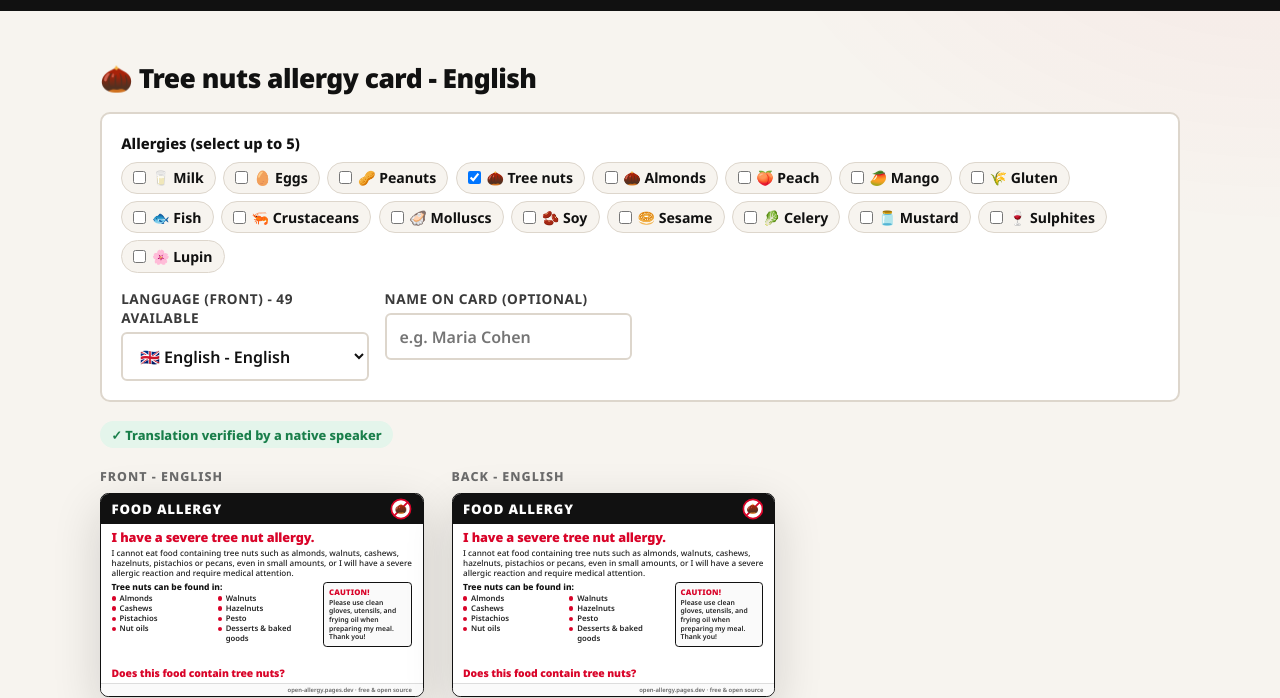
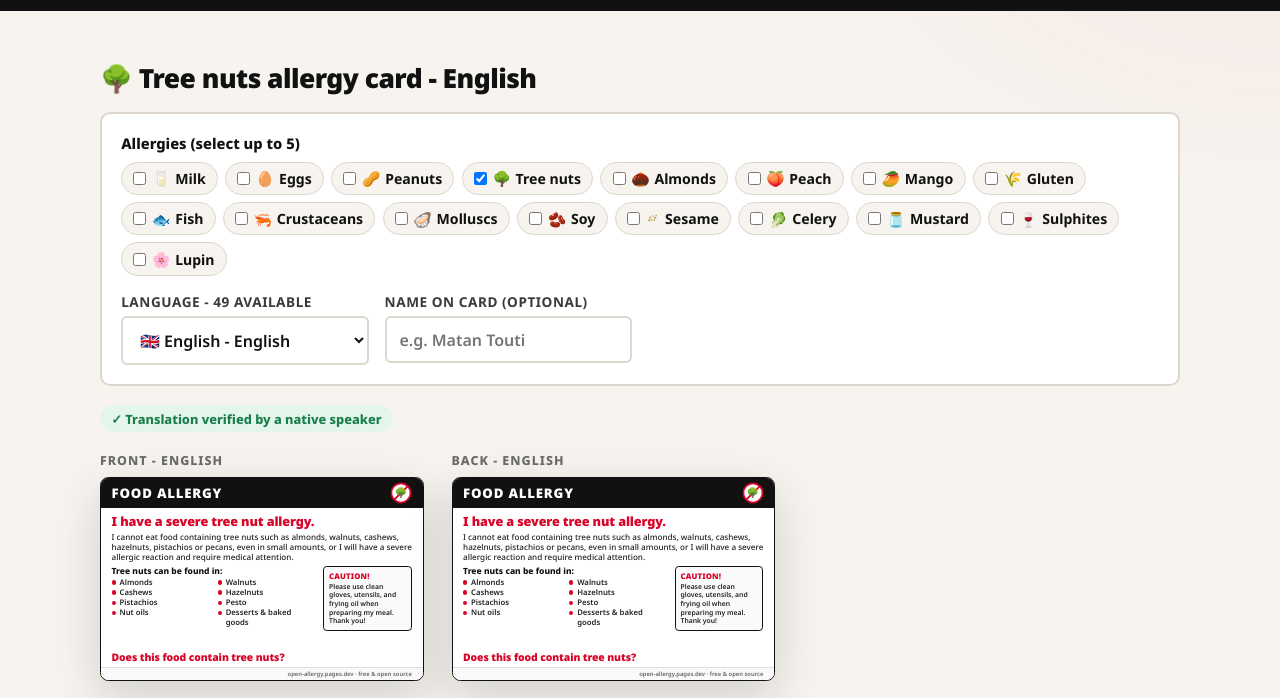
Before and after one commit to Matan2t/open-allergy, an Astro site: page /cards/tree-nuts/english in a window 1280 px wide. Shown: the part 49-747 px from the top of the page. Built offline with nearby package versions, Linux system fonts and the light colour scheme; Astro itself is replaced by a stand-in of ours.

Commit message:
Fix sesame and tree nuts icons

```diff
--- a/data/allergens/sesame.yaml
+++ b/data/allergens/sesame.yaml
@@ -2,7 +2,7 @@
 # `verified: false` means the translation was machine-drafted and awaits review
 # by a native speaker. See CONTRIBUTING.md for how to verify a translation.
 id: sesame
-emoji: 🥯
+emoji: "◎"
 translations:
   english:
     verified: true
--- a/data/allergens/tree-nuts.yaml
+++ b/data/allergens/tree-nuts.yaml
@@ -2,7 +2,7 @@
 # `verified: false` means the translation was machine-drafted and awaits review
 # by a native speaker. See CONTRIBUTING.md for how to verify a translation.
 id: tree-nuts
-emoji: 🌰
+emoji: 🌳
 translations:
   english:
     verified: true
--- /dev/null
+++ b/src/components/AllergenIcon.tsx
@@ -0,0 +1,45 @@
+/** Renders allergen icons; sesame uses an SVG so it never looks like a doughnut. */
+
+export interface AllergenIconProps {
+  id?: string;
+  emoji: string;
+  className?: string;
+  title?: string;
+}
+
+function SesameSeedsIcon({ className }: { className?: string }) {
+  return (
+    <svg
+      className={className}
+      viewBox="0 0 64 64"
+      width="1em"
+      height="1em"
+      aria-hidden="true"
+      focusable="false"
+    >
+      {/* Cluster of sesame seeds */}
+      <ellipse cx="22" cy="28" rx="5.5" ry="3.2" transform="rotate(-35 22 28)" fill="#c4a35a" />
+      <ellipse cx="34" cy="22" rx="5.5" ry="3.2" transform="rotate(20 34 22)" fill="#d4b56a" />
+      <ellipse cx="44" cy="30" rx="5.5" ry="3.2" transform="rotate(-15 44 30)" fill="#b8934a" />
+      <ellipse cx="28" cy="38" rx="5.5" ry="3.2" transform="rotate(40 28 38)" fill="#c9a85f" />
+      <ellipse cx="40" cy="40" rx="5.5" ry="3.2" transform="rotate(-50 40 40)" fill="#d1b062" />
+      <ellipse cx="18" cy="40" rx="4.8" ry="2.8" transform="rotate(10 18 40)" fill="#a88440" />
+      <ellipse cx="48" cy="20" rx="4.8" ry="2.8" transform="rotate(-60 48 20)" fill="#c4a35a" />
+    </svg>
+  );
+}
+
+export default function AllergenIcon({ id, emoji, className, title }: AllergenIconProps) {
+  if (id === 'sesame') {
+    return (
+      <span className={className} title={title ?? 'Sesame'} role="img" aria-label="Sesame">
+        <SesameSeedsIcon />
+      </span>
+    );
+  }
+  return (
+    <span className={className} aria-hidden={title ? undefined : true} title={title}>
+      {emoji}
+    </span>
+  );
+}
--- a/src/components/Card.tsx
+++ b/src/components/Card.tsx
@@ -1,8 +1,10 @@
 import type { Language, Translation } from '../lib/types';
 import { CARD_FOOTER_BRAND } from '../lib/site';
 import { multiStringsFor } from '../lib/multi';
+import AllergenIcon from './AllergenIcon';
 
 export interface MultiAllergenItem {
+  id: string;
   emoji: string;
   name: string;
 }
@@ -13,6 +15,7 @@ export interface CardSideProps {
   /** Single-allergy mode (default). */
   translation?: Translation;
   emoji?: string;
+  allergenId?: string;
   /** Multi-allergy mode: localized names + emojis. */
   multiItems?: MultiAllergenItem[];
 }
@@ -24,7 +27,8 @@ export interface CardSideProps {
 export default function Card({
   language,
   translation,
-  emoji,
+  emoji = '',
+  allergenId,
   personalName,
   multiItems,
 }: CardSideProps) {
@@ -50,11 +54,11 @@ export default function Card({
           {isMulti ? (
             <span className="ac-emoji-stack">
               {multiItems!.slice(0, 3).map((item) => (
-                <span key={item.name}>{item.emoji}</span>
+                <AllergenIcon key={item.id} id={item.id} emoji={item.emoji} className="ac-icon" />
               ))}
             </span>
           ) : (
-            <span className="ac-emoji">{emoji}</span>
+            <AllergenIcon id={allergenId} emoji={emoji} className="ac-emoji ac-icon" />
           )}
           <svg viewBox="0 0 64 64" fill="none" xmlns="http://www.w3.org/2000/svg">
             <circle cx="32" cy="32" r="28" fill="#fff" stroke="#d90429" strokeWidth="5" />
@@ -83,8 +87,9 @@ export default function Card({
                 <p className="ac-found-label">{multi.label}</p>
                 <ul className="ac-found-list ac-multi-list">
                   {multiItems!.map((item) => (
-                    <li key={item.name}>
-                      <span aria-hidden="true">{item.emoji}</span> {item.name}
+                    <li key={item.id}>
+                      <AllergenIcon id={item.id} emoji={item.emoji} className="ac-list-icon" />{' '}
+                      {item.name}
                     </li>
                   ))}
                 </ul>
--- a/src/components/CardBuilder.tsx
+++ b/src/components/CardBuilder.tsx
@@ -2,6 +2,7 @@ import { useEffect, useMemo, useRef, useState } from 'react';
 import { getFontEmbedCSS, toBlob } from 'html-to-image';
 import Card from './Card';
 import type { MultiAllergenItem } from './Card';
+import AllergenIcon from './AllergenIcon';
 import { allergens, languages } from '../lib/data';
 import { ENGLISH } from '../lib/types';
 import { GITHUB_URL } from '../lib/site';
@@ -38,6 +39,7 @@ function buildMultiItems(
   langCode: string,
 ): MultiAllergenItem[] {
   return selected.map((a) => ({
+    id: a.id,
     emoji: a.emoji,
     name:
       a.translations[langCode]?.allergen ??
@@ -343,6 +345,7 @@ export default function CardBuilder({
         language={lang}
         translation={tr}
         emoji={primary.emoji}
+        allergenId={primary.id}
         personalName={personalName || undefined}
       />
     );
@@ -376,8 +379,9 @@ export default function CardBuilder({
                     disabled={disabled}
                     onChange={() => toggleAllergen(a.id)}
                   />
-                  <span>
-                    {a.emoji} {a.translations[ENGLISH].allergen}
+                  <span className="allergen-check-label">
+                    <AllergenIcon id={a.id} emoji={a.emoji} className="allergen-check-icon" />{' '}
+                    {a.translations[ENGLISH].allergen}
                   </span>
                 </label>
               );
@@ -386,7 +390,7 @@ export default function CardBuilder({
         </fieldset>
 
         <label className="field">
-          Language (front) - {availableLanguages.length} available
+          Language - {availableLanguages.length} available
           <select value={language.code} onChange={(e) => setLangCode(e.target.value)}>
             {availableLanguages.map((l) => (
               <option key={l.code} value={l.code}>
@@ -401,7 +405,7 @@ export default function CardBuilder({
           <input
             type="text"
             maxLength={40}
-            placeholder="e.g. Maria Cohen"
+            placeholder="e.g. Matan Touti"
             value={personalName}
             onChange={(e) => setPersonalName(e.target.value)}
           />
--- a/src/components/OrderForm.tsx
+++ b/src/components/OrderForm.tsx
@@ -84,7 +84,7 @@ export default function OrderForm() {
         <select value={allergenId} onChange={(e) => setAllergenId(e.target.value)}>
           {allergens.map((a) => (
             <option key={a.id} value={a.id}>
-              {a.emoji} {a.translations[ENGLISH].allergen}
+              {a.id === 'sesame' ? '◎' : a.emoji} {a.translations[ENGLISH].allergen}
             </option>
           ))}
         </select>
--- a/src/pages/cards/[allergen]/[lang].astro
+++ b/src/pages/cards/[allergen]/[lang].astro
@@ -1,6 +1,7 @@
 ---
 import Layout from '../../../layouts/Layout.astro';
 import CardBuilder from '../../../components/CardBuilder';
+import AllergenIcon from '../../../components/AllergenIcon';
 import { allergens, languages } from '../../../lib/data';
 
 export function getStaticPaths() {
@@ -25,7 +26,7 @@ const description = `Free printable ${enName.toLowerCase()} allergy translation
 <Layout title={title} description={description}>
   <section class="section">
     <h2 class="no-print">
-      {allergenData.emoji}
+      <AllergenIcon id={allergenData.id} emoji={allergenData.emoji} />
       {enName} allergy card - {languageData.name}
     </h2>
     <CardBuilder
--- a/src/styles/global.css
+++ b/src/styles/global.css
@@ -548,6 +548,45 @@ input:focus {
   align-items: center;
   justify-content: center;
   pointer-events: none;
+  z-index: 1;
+}
+
+.ac-icon {
+  display: inline-flex;
+  align-items: center;
+  justify-content: center;
+  line-height: 1;
+}
+
+.ac-icon svg {
+  width: 1em;
+  height: 1em;
+  display: block;
+}
+
+.ac-emoji.ac-icon {
+  font-size: 2.6mm;
+}
+
+.ac-list-icon {
+  font-size: 2.2mm;
+  flex-shrink: 0;
+}
+
+.allergen-check-label {
+  display: inline-flex;
+  align-items: center;
+  gap: 0.3rem;
+}
+
+.allergen-check-icon {
+  display: inline-flex;
+  font-size: 1.05em;
+}
+
+.allergen-check-icon svg {
+  width: 1em;
+  height: 1em;
 }
 
 .ac-emoji-stack {
```
Also changed, not shown: src/pages/index.astro (+14 -3 lines), src/pages/order.astro (+7 -1 lines).
